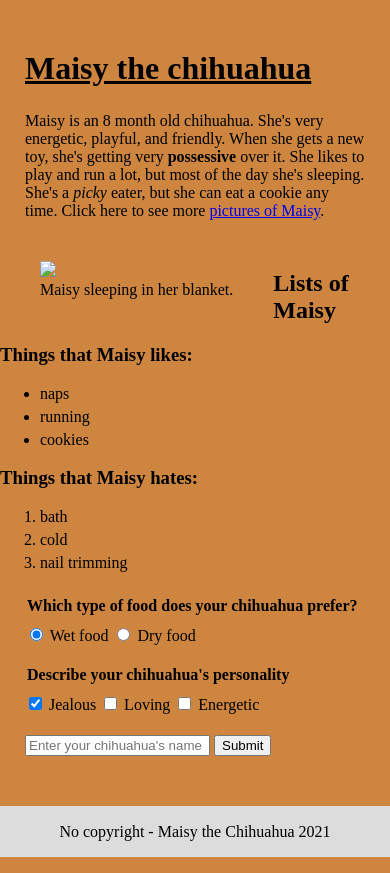
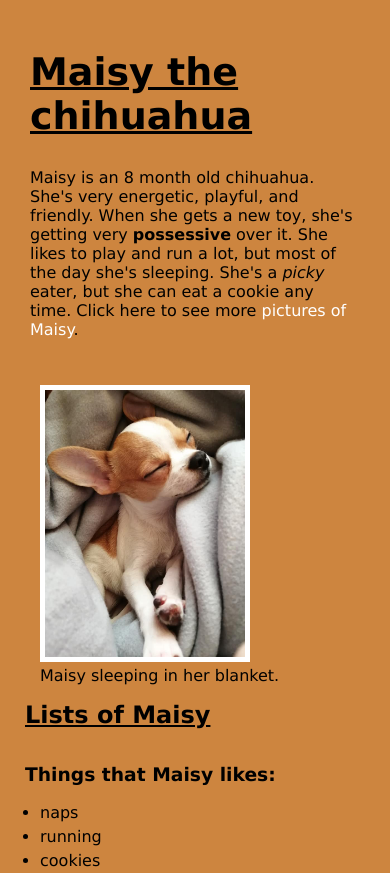
Before and after one commit to virag-ky/Mini-project-Chihuahua-app, a plain HTML site: page index.html in a window 390 px wide. Shown: the top 873 px of the page. Drawn offline with Linux system fonts and the light colour scheme.

```diff
--- a/index.html
+++ b/index.html
@@ -20,7 +20,7 @@
           <a href="pictures.html" target="_blank">pictures of Maisy</a>.
         </p>
         <figure>
-          <img src="../../Pictures/maisy.jpg" />
+          <img src="maisy.jpg" />
           <figcaption>Maisy sleeping in her blanket.</figcaption>
         </figure>
       </section>
@@ -52,7 +52,7 @@
           <label for="wetfood">Wet food</label>
           <input type="radio" id="dryfood" name="food" value="dryfood" />
           <label for="dryfood">Dry food</label>
-          <legend>Describe your chihuahua's personality</legend>
+          <legend>Describe your chihuahua's personality:</legend>
           <input
             type="checkbox"
             id="jealous"
--- a/style.css
+++ b/style.css
@@ -1,32 +1,48 @@
 body {
   background-color: Peru;
   margin: 0px;
+  font-family: Verdana, Geneva, Tahoma, sans-serif;
 }
 h1 {
   text-decoration: underline;
   margin-top: 50px;
-  margin-left: 25px;
+  margin-left: 30px;
+  font-size: 38px;
 }
 #main {
   font-weight: 400;
-  margin: 25px;
+  margin: 30px;
+}
+a {
+  color: white;
+  text-decoration: none;
 }
 h2 {
   margin-top: 50px;
+  margin-bottom: 35px;
+  text-decoration: underline;
 }
 li {
   margin-bottom: 5px;
 }
+div {
+  display: flex;
+  justify-content: center;
+  align-items: center;
+  margin: auto;
+  margin-top: 50px;
+}
 img {
   width: 400px;
   margin-right: 50px;
+  border: 5px solid white;
 }
 figure {
   float: left;
 }
 form {
   clear: both;
-  margin: 25px;
+  margin: 30px;
 }
 input {
   margin-bottom: 25px;
@@ -39,4 +55,20 @@ footer {
   background-color: gainsboro;
   text-align: center;
   padding: 0.5px;
+  width: 100%;
 }
+@media only screen and (max-width: 600px) {
+  img {
+    width: 200px;
+  }
+  div {
+    flex-direction: column;
+    gap: 15px;
+  }
+  h2 {
+    margin-left: 25px;
+  }
+  h3 {
+    margin-left: 25px;
+  }
+}
```
Also changed, not shown: pictures.html (+5 -3 lines), maisy9.jpg (added), masiy11.jpg (added), 7 other files.
